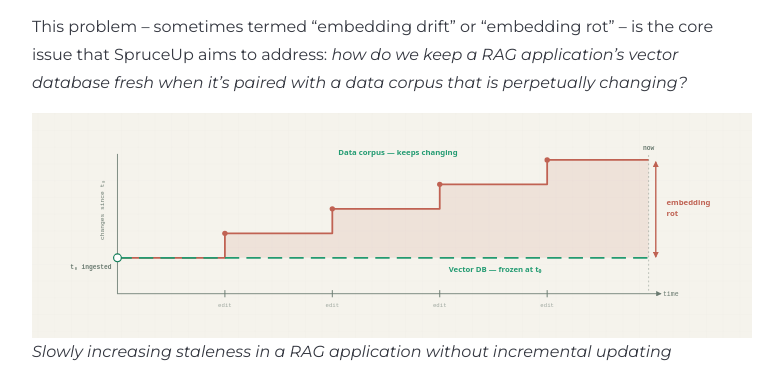
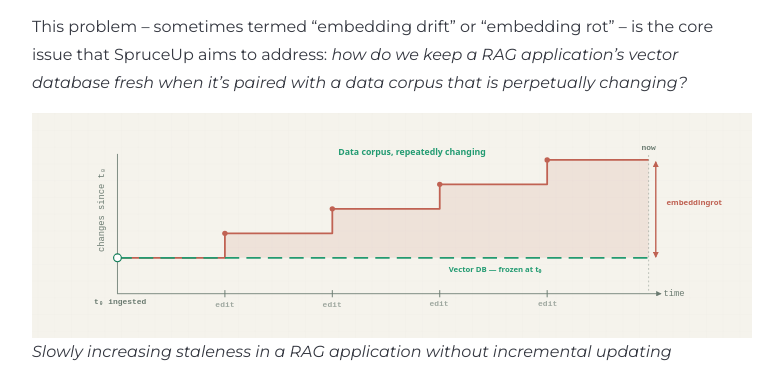
Before and after one commit to SpruceUp-ai/spruceup-ai.github.io, a plain HTML site: page case-study/index.html in a window 1280 px wide. Shown: the part 3062-3441 px from the top of the page, without its empty margins (292-1075 px from the left). Drawn offline with Linux system fonts and the light colour scheme.

Commit message:
deploy: SpruceUp-ai/spruceup-site@c60ca3eb3805d6182d009804efe7baf8ec18017a

```diff
--- a/case-study/index.html
+++ b/case-study/index.html
@@ -55,7 +55,7 @@ GitHub
 <p>Typically, that happens because the underlying data has changed. That is to say, there was some particular moment in time when we chunked, embedded, and stored our entire data corpus, but since then, we’ve made various changes that are not reflected in the database. And that means our RAG app is feeding stale data to the LLM.</p>
 <div class="sl-heading-wrapper level-h5"><h5 id="embedding-rot">Embedding Rot</h5><a class="sl-anchor-link" href="#embedding-rot"><span aria-hidden="true" class="sl-anchor-icon"><svg width="16" height="16" viewBox="0 0 24 24"><path fill="currentcolor" d="m12.11 15.39-3.88 3.88a2.52 2.52 0 0 1-3.5 0 2.47 2.47 0 0 1 0-3.5l3.88-3.88a1 1 0 0 0-1.42-1.42l-3.88 3.89a4.48 4.48 0 0 0 6.33 6.33l3.89-3.88a1 1 0 1 0-1.42-1.42Zm8.58-12.08a4.49 4.49 0 0 0-6.33 0l-3.89 3.88a1 1 0 0 0 1.42 1.42l3.88-3.88a2.52 2.52 0 0 1 3.5 0 2.47 2.47 0 0 1 0 3.5l-3.88 3.88a1 1 0 1 0 1.42 1.42l3.88-3.89a4.49 4.49 0 0 0 0-6.33ZM8.83 15.17a1 1 0 0 0 1.1.22 1 1 0 0 0 .32-.22l4.92-4.92a1 1 0 0 0-1.42-1.42l-4.92 4.92a1 1 0 0 0 0 1.42Z"></path></svg></span><span class="sr-only" data-pagefind-ignore>Section titled “Embedding Rot”</span></a></div>
 <p>This problem – sometimes termed “embedding drift” or “embedding rot” – is the core issue that SpruceUp aims to address: <em>how do we keep a RAG application’s vector database fresh when it’s paired with a data corpus that is perpetually changing?</em></p>
-<p><img src="/_astro/x-Embedding_Rot.UUsCcfKW_kXs04.svg" alt="alt text" loading="lazy" decoding="async" width="1206" height="377">
+<p><img src="/_astro/x-Embedding_Rot.1M915a46_kXs04.svg" alt="alt text" loading="lazy" decoding="async" width="1206" height="377">
 <em>Slowly increasing staleness in a RAG application without incremental updating</em></p>
 <p>One option would be to do incremental updates by hand. We could assign a team member to manually track changes, then manually re-chunk, re-embed, and update all and only the files that need updating.</p>
 <p>A better (and likely cheaper) solution would be to periodically trigger a full ingestion: clear out the vector database, rechunk the corpus, recalculate the embeddings, re-store the freshly embedded chunks. A straightforward, hard reset. For RAG apps with small corpuses or slow-to-change data, this may be a perfectly viable option. The RAG team can simply schedule a weekly cron job that runs the full reingestion pipeline.</p>
```
Also changed, not shown: _astro/x-Embedding_Rot.1M915a46.svg (added), _astro/x-Embedding_Rot.1M915a46_kXs04.svg (added), _astro/x-Embedding_Rot.UUsCcfKW.svg (deleted), _astro/x-Embedding_Rot.UUsCcfKW_kXs04.svg (deleted), 1 other file.
